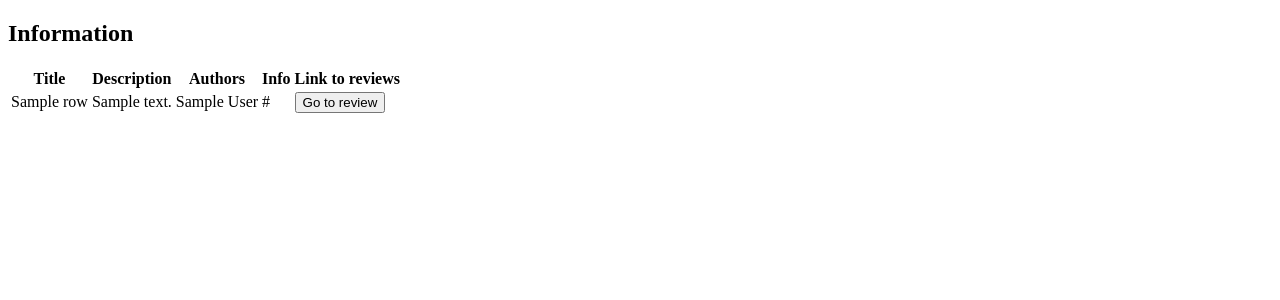
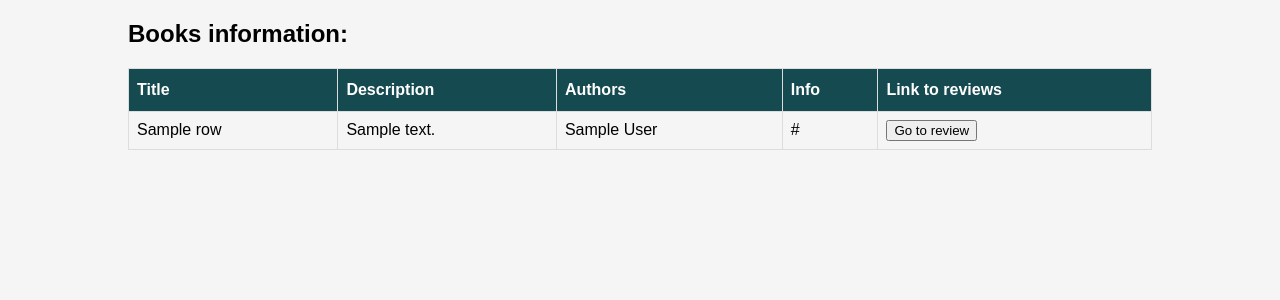
Before and after one commit to alessiogiovagnini/spark-ddm, a Flask app: template templates/book_template.html in a window 1280 px wide. Shown: the top 300 px of the page. Run offline with Flask 3, Linux system fonts and the light colour scheme; the template is opened without the code that fills it: most values are stand-ins (such as "Sample title", 1, 10 or a date in 2020).

Commit message:
added css for tables, need for search bar

```diff
--- a/templates/book_template.html
+++ b/templates/book_template.html
@@ -3,7 +3,30 @@
 <head>
 
     <style>
+        body {
+            font-family: Arial, sans-serif;
+            background-color: #f5f5f5;
+            width: 80%;
+            margin: auto auto 5em;
+        }
 
+        .normal-table {
+            border-collapse: collapse;
+            width: 100%;
+        }
+
+        .normal-table td, .normal-table th {
+            border: 1px solid #ddd;
+            padding: 8px;
+        }
+
+        .normal-table th {
+            padding-top: 12px;
+            padding-bottom: 12px;
+            text-align: left;
+            background-color: #144a50;
+            color: white;
+        }
     </style>
 
 </head>
@@ -12,8 +35,8 @@
 
 <div>
 
-    <h2>Information</h2>
-    <table id="main-table">
+    <h2>Books information:</h2>
+    <table id="main-table" class="normal-table">
         <tr>
             <th>Title</th>
             <th>Description</th>
```
Also changed, not shown: templates/review_template.html (+24 -1 lines).
